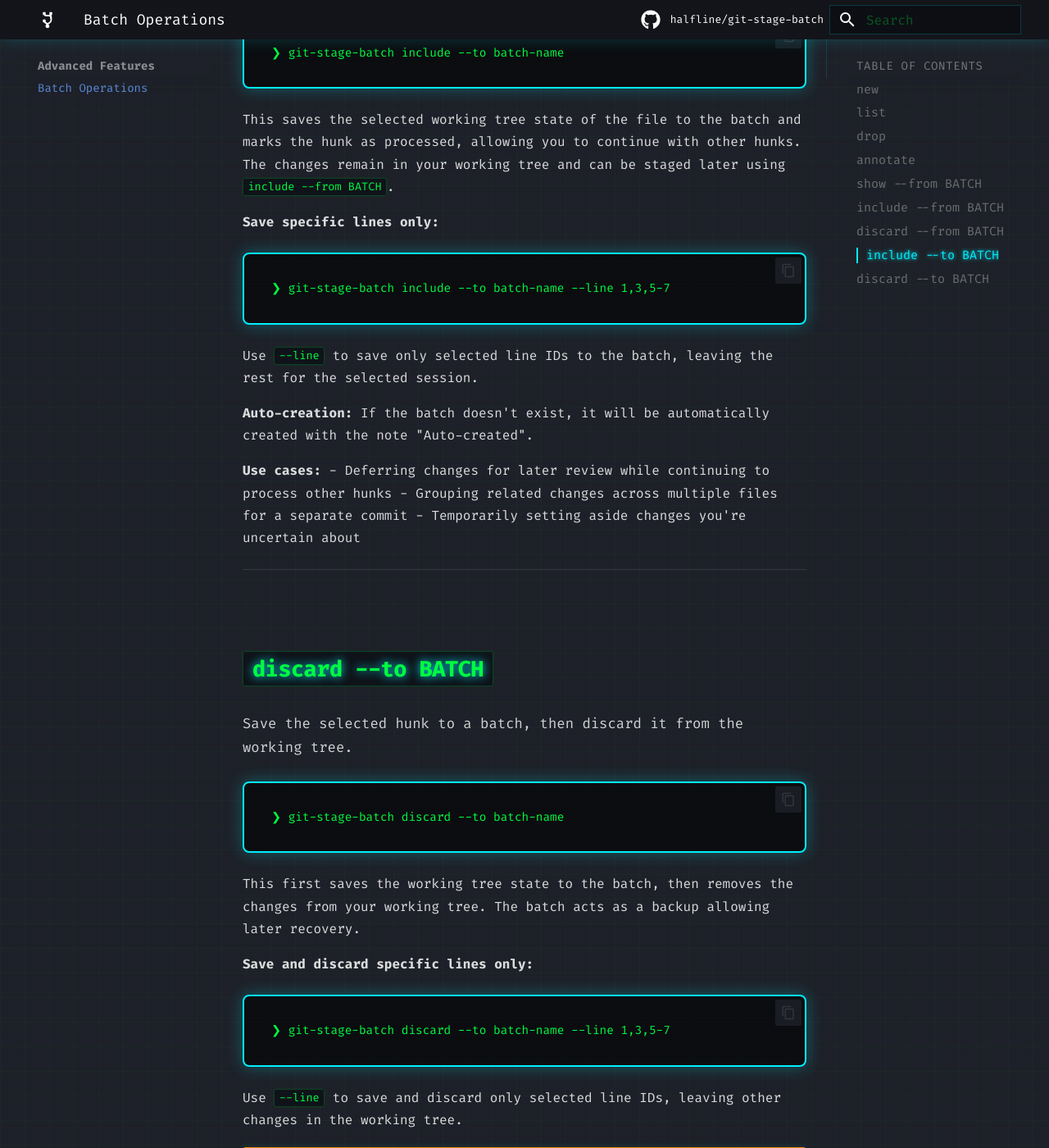
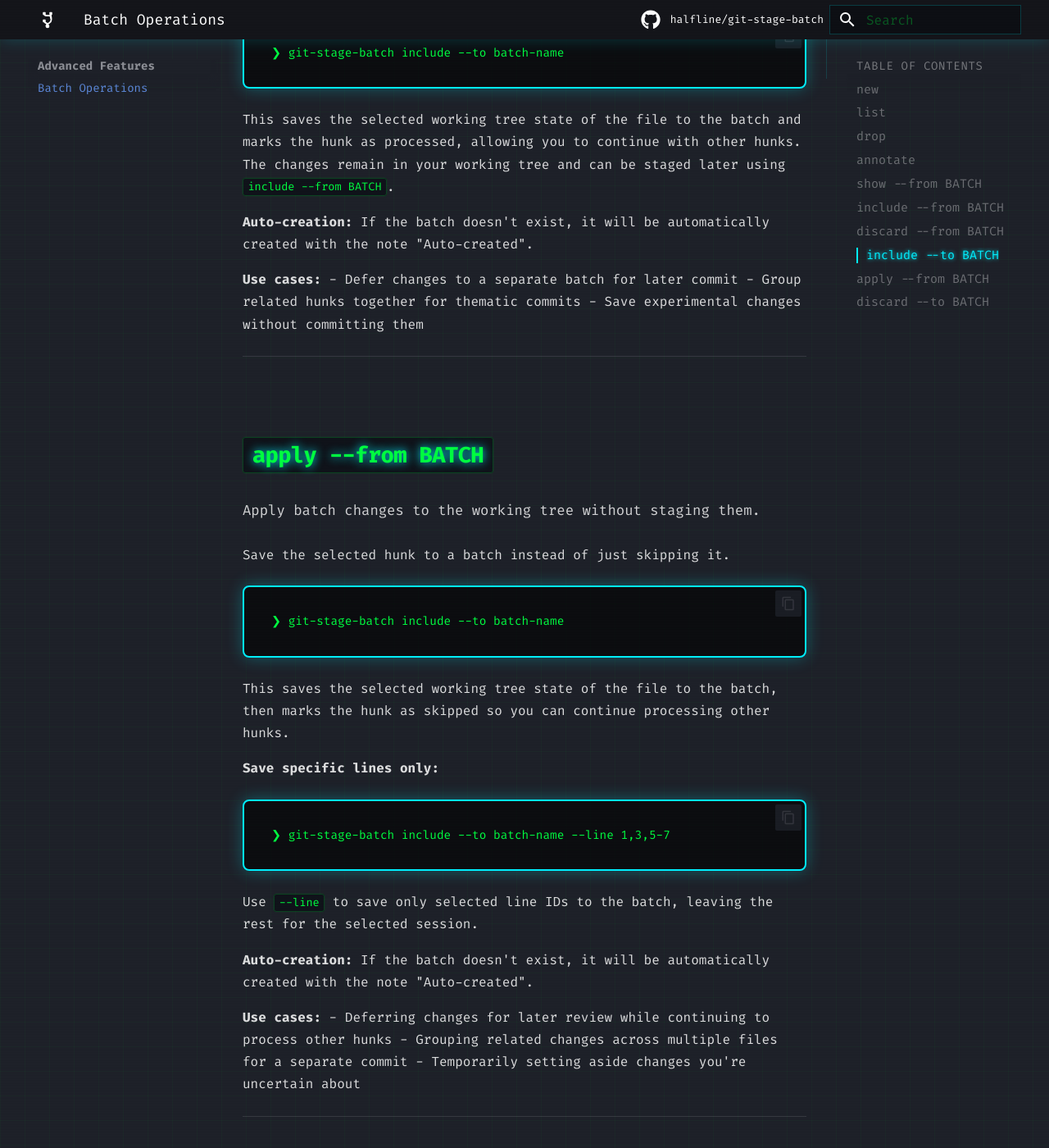
Before and after one commit to halfline/git-stage-batch, an MkDocs documentation site: the page built from docs/batches.md, in a window 1280 px wide and 1400 px high, scrolled down 5121 px. Shown: the whole window at 82% size. Built offline with MkDocs 1.6.1 and Material for MkDocs 9.7.7, drawn with Linux system fonts in a browser that asks for light colours; comment, search, counter and statistics services are not loaded.

Commit message:
docs: Document apply command in website
The website documents show --from, include --from, and discard --from for
batch operations but doesn't document apply --from which applies batch changes
to the working tree.

Users visiting the website need comprehensive documentation for the apply
command including: understanding the difference from include, use cases for
working tree application, line-level filtering, and example workflows.

This commit adds documentation for apply --from in the Advanced Features
section, provides detailed use cases for temporary testing and restoring
discarded changes, includes line-level examples, adds warnings about strict
application, highlights the working-tree-only behavior, and includes a workflow
example showing debug code restoration and cleanup.

````diff
--- a/docs/batches.md
+++ b/docs/batches.md
@@ -156,6 +156,28 @@ Include the selected hunk in a batch for later staging.
 
 This saves the selected working tree state of the file to the batch and marks the hunk as processed, allowing you to continue with other hunks. The changes remain in your working tree and can be staged later using `include --from BATCH`.
 
+**Auto-creation:**
+If the batch doesn't exist, it will be automatically created with the note "Auto-created".
+
+**Use cases:**
+- Defer changes to a separate batch for later commit
+- Group related hunks together for thematic commits
+- Save experimental changes without committing them
+
+---
+
+## `apply --from BATCH`
+
+Apply batch changes to the working tree without staging them.
+
+Save the selected hunk to a batch instead of just skipping it.
+
+```
+❯ git-stage-batch include --to batch-name
+```
+
+This saves the selected working tree state of the file to the batch, then marks the hunk as skipped so you can continue processing other hunks.
+
 **Save specific lines only:**
 ```
 ❯ git-stage-batch include --to batch-name --line 1,3,5-7
````
